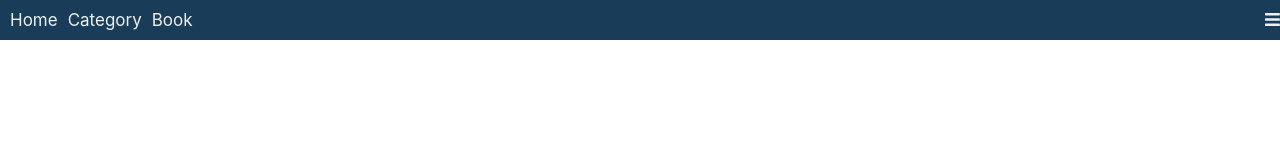
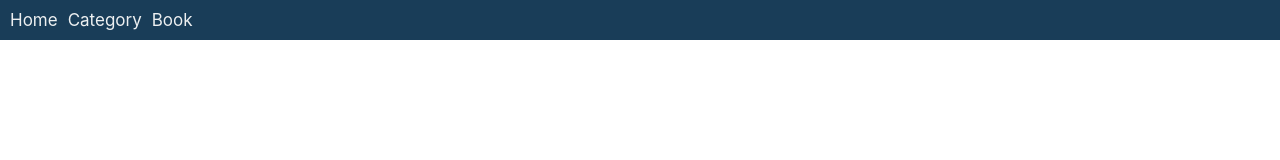
Before and after one commit to RodolfoSarkisRocha/bookshelf-project, a React (Create React App) app: page / in a window 1280 px wide. Shown: the top 160 px of the page. Built offline with nearby package versions, Linux system fonts and the light colour scheme.

Commit message:
feature/top-nav (fixed positioning issues and mobile menu icon display)

```diff
--- a/src/components/TopNav/TopNav.scss
+++ b/src/components/TopNav/TopNav.scss
@@ -4,11 +4,13 @@ nav {
   background-color: $primary-color;
   position: fixed;
   top: 0;
+  min-height: 40px;
   width: 100%;
   display: flex;
   justify-content: space-between;
   align-items: center;
   list-style: none;
+  z-index: 1;
 
   .links-container {
     padding: 10px;
@@ -20,7 +22,7 @@ nav {
 }
 
 .menu-icon {
-  display: block;
+  display: none;
 }
 
 nav a {
```
